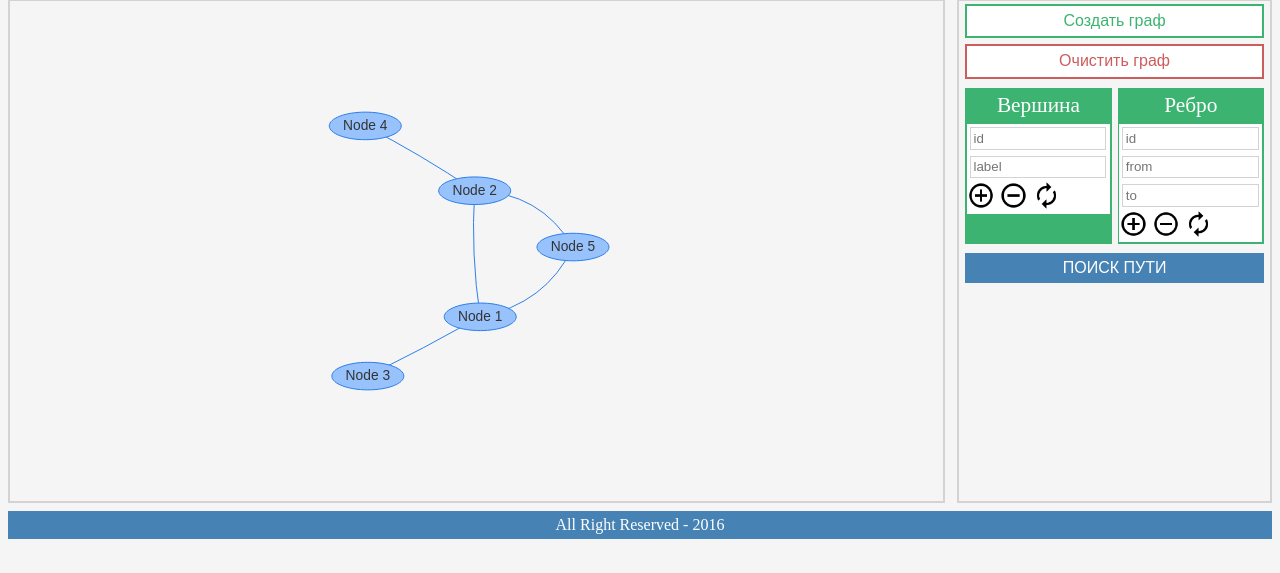
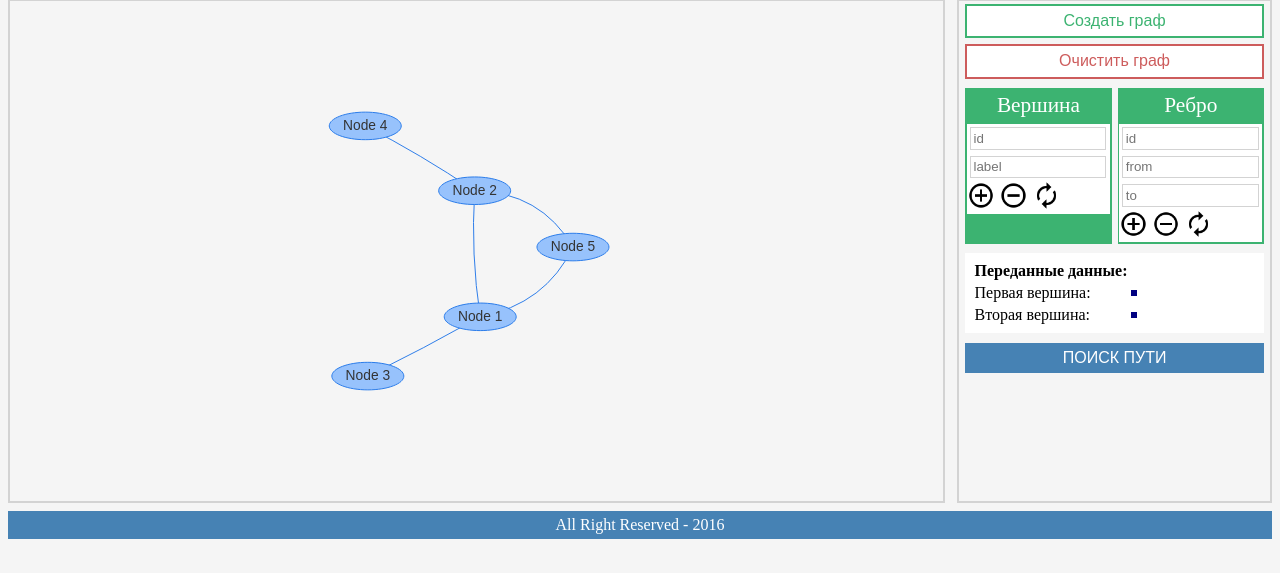
Before and after one commit to lexapin/traineeshipekra, a Flask app: page / in a window 1280 px wide. Shown: the part 112-685 px from the top of the page. Run offline with Flask 2, Linux system fonts and the light colour scheme; some libraries are stand-ins or nearby versions.

Commit message:
Внесены изменения: данные отправляются корректно.

```diff
--- a/static/styles.css
+++ b/static/styles.css
@@ -38,6 +38,19 @@ button, #searchButton {
     background: #4682B4;
     border: none;
     color: #ffffff;
+}
+
+#results {
+    margin: 2%;
+    border: 2px solid #res;
+    background: #ffffff;
+    padding: 2%;
+}
+
+#res1, #res2 {
+    color: #ffffff;
+    background: navy;
+    padding: 3px;
 }
 
 .sets {
--- a/templates/index.html
+++ b/templates/index.html
@@ -9,8 +9,8 @@
         {% endif %}
         <link rel = "stylesheet" href = "{{ url_for('static', filename='styles.css') }}">
         <link rel = "stylesheet" href = "{{ url_for('static', filename='vis.css') }}">
-        <script type = "text/javascript" src = "{{ url_for('static', filename='vis.js') }}"></script>
-        <script src = "https://ajax.googleapis.com/ajax/libs/jquery/3.1.0/jquery.min.js"></script>
+        <script src = "{{ url_for('static', filename='vis.js') }}"></script>
+        <script src = "{{ url_for('static', filename='jquery.min.js') }}"></script>
     </head>
     <body>
         <header><h1>ПОИСК МИНИМАЛЬНЫХ ПУТЕЙ ГРАФА</h1></header>
@@ -57,20 +57,35 @@
                         </section>
                     </li>
                 </ul>
+                <div id = "results">
+                    <table>
+                        <th>Переданные данные:</th>
+                    <tr>
+                        <td>Первая вершина:</td>
+                        <td><p id = "res1"></p>
+                    </tr>
+                    <tr>
+                        <td>Вторая вершина:</td>
+                        <td><p id = "res2"></p>
+                    </tr>
+                    </table>
+                </div>
                 <form method="POST" id="formx" action="javascript:void(null);" onsubmit="call()">
                     <input type = "hidden" name = "start" id = "startData" value = "3">
                     <input type = "hidden" name = "finish" id = "finishData" value = "4">
                     <input value="ПОИСК ПУТИ" type="submit" id = "searchButton">
                 </form>
+
                 <script type="text/javascript" language="javascript">
                  	function call() {
                  	  var msg   = $('#formx').serialize();
                         $.ajax({
                           type: 'POST',
-                          url: '/',
+                          url: '/data',
                           data: msg,
                           success: function(data) {
-                            $('#results').html(data);
+                            $('#res1').html(data[0]);
+                            $('#res2').html(data[1]);
                           },
                           error:  function(xhr, str){
                 	    alert('Возникла ошибка: ' + xhr.responseCode);
```
